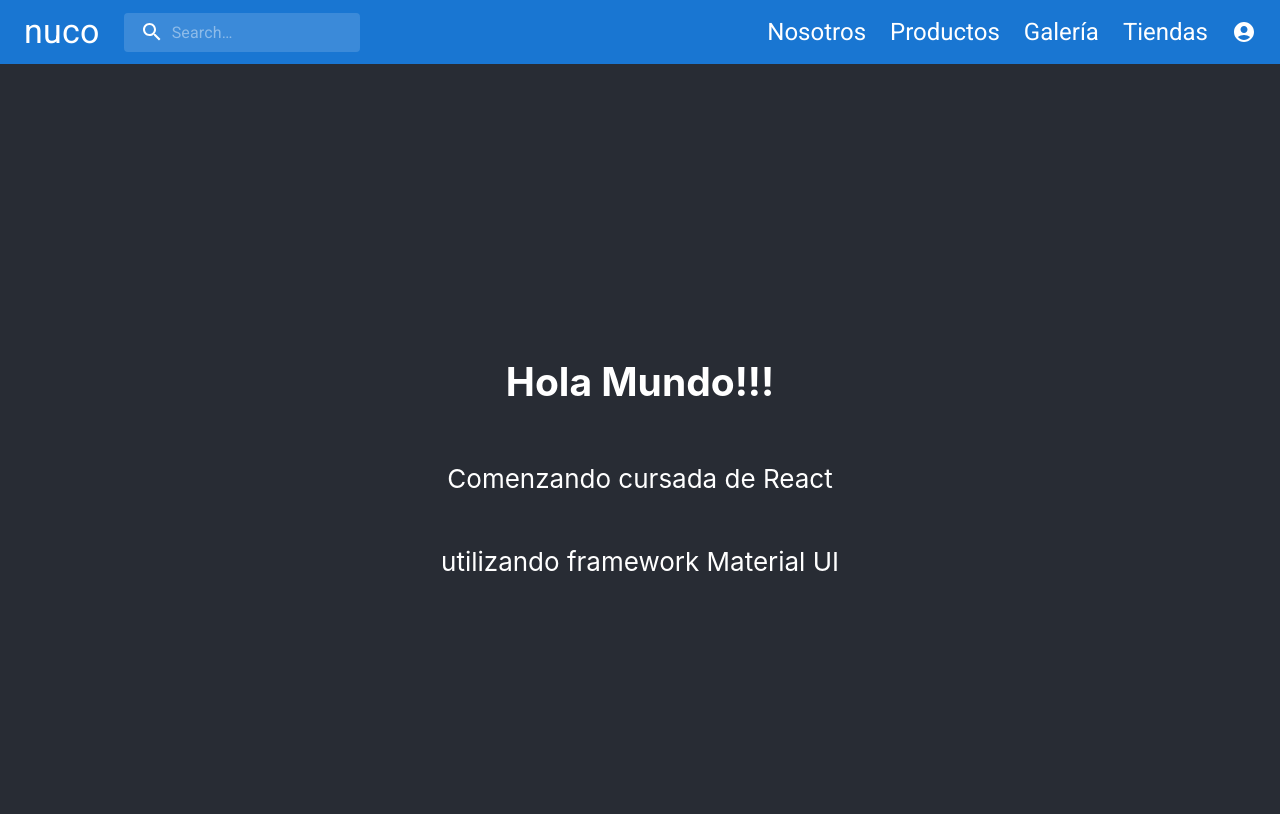
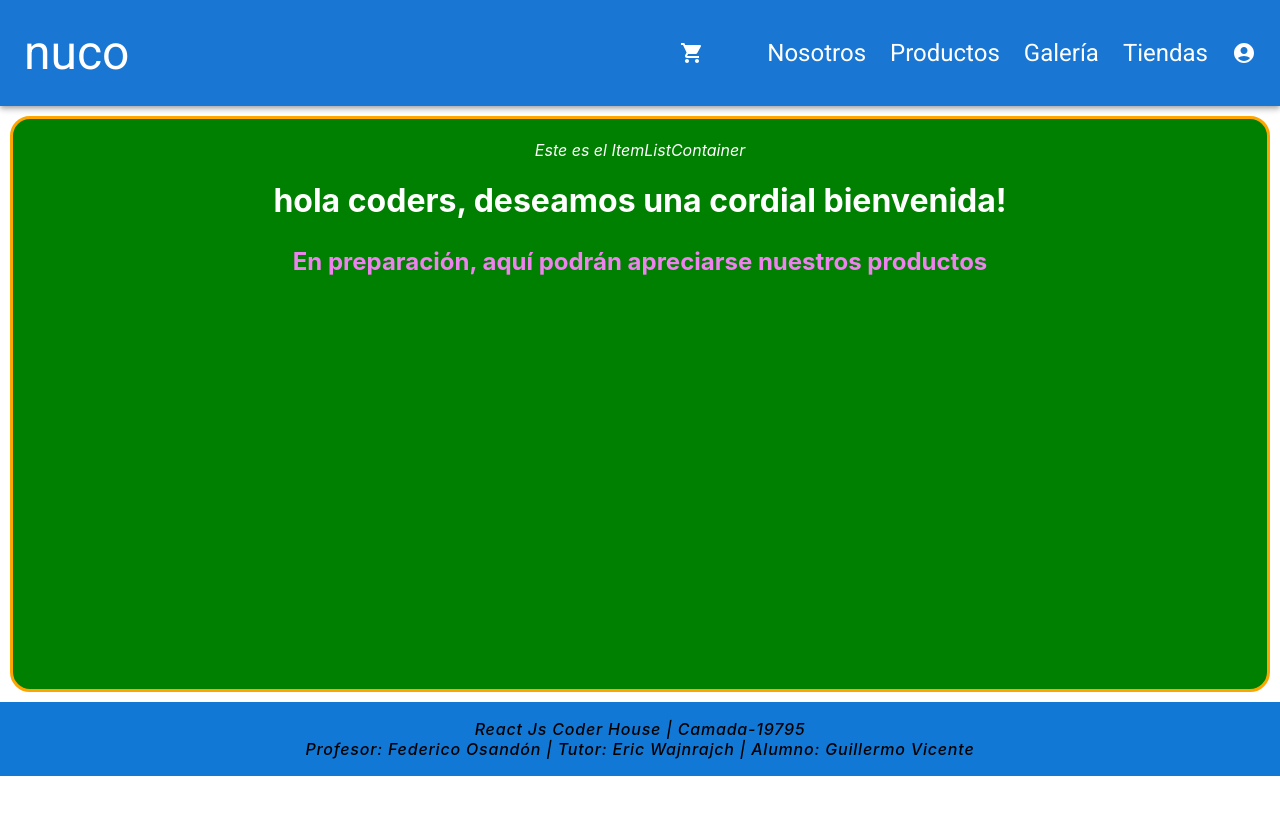
Before and after one commit to guillermovicenteprieto/tiendaNuco-React-GuillermoVicente, a React (Create React App) app: page / in a window 1280 px wide. Shown: the top 814 px of the page. Built offline with nearby package versions, Linux system fonts and the light colour scheme.

Commit message:
delivery challenge 'Create your Landing', CartWidget Component in located Navbar component, and ItemListContainer component with greeting prop with integrated styling

```diff
--- a/public/index.html
+++ b/public/index.html
@@ -31,7 +31,7 @@
     <!-- fuente Roboto, recomendada por Material UI -->
     <link rel="stylesheet" href="https://fonts.googleapis.com/css?family=Roboto:300,400,500,700&display=swap"/>
 
-    <title>React App</title>
+    <title>tienda nuco App</title>
   </head>
   <body>
     <noscript>You need to enable JavaScript to run this app.</noscript>
--- a/src/App.css
+++ b/src/App.css
@@ -1,38 +1,3 @@
 .App {
   text-align: center;
 }
-
-.App-logo {
-  height: 40vmin;
-  pointer-events: none;
-}
-
-@media (prefers-reduced-motion: no-preference) {
-  .App-logo {
-    animation: App-logo-spin infinite 20s linear;
-  }
-}
-
-.App-header {
-  background-color: #282c34;
-  min-height: 100vh;
-  display: flex;
-  flex-direction: column;
-  align-items: center;
-  justify-content: center;
-  font-size: calc(10px + 2vmin);
-  color: white;
-}
-
-.App-link {
-  color: #61dafb;
-}
-
-@keyframes App-logo-spin {
-  from {
-    transform: rotate(0deg);
-  }
-  to {
-    transform: rotate(360deg);
-  }
-}
--- a/src/App.js
+++ b/src/App.js
@@ -1,17 +1,14 @@
-import React from "react";
 import "./App.css";
-
 import NavBar from "./components/NavBar";
+import ItemListContainer from "./components/ItemListContainer/ItemListContainer";
+import Footer from "./components/Footer/Footer";
 
 function App() {
   return (
     <div className="App">
       <NavBar />
-      <header className="App-header">
-        <h2>Hola Mundo!!!</h2>
-        <p>Comenzando cursada de React</p>
-        <p>utilizando framework Material UI</p>
-      </header>
+      <ItemListContainer greeting={'deseamos una cordial bienvenida!'}/>
+      <Footer />
     </div>
   );
 }
--- /dev/null
+++ b/src/components/CartWidget/CartWidget.jsx
@@ -0,0 +1,22 @@
+import MenuItem from '@mui/material/MenuItem';
+import IconButton from '@mui/material/IconButton';
+import Badge from '@mui/material/Badge';
+import ShoppingCartIcon from '@mui/icons-material/ShoppingCart';
+
+const CartWidget = () => {
+    return (
+        <div style={{ margin: 10, padding: 5}}>
+            <MenuItem >
+                <IconButton aria-label="cart"
+                    aria-controls="primary-search-account-menu"
+                    aria-haspopup="true"
+                    color="inherit">
+                    <Badge badgeContent={0} color="success">
+                        <ShoppingCartIcon />
+                    </Badge>
+                </IconButton>
+            </MenuItem>
+        </div>
+    )
+}
+export default CartWidget
--- /dev/null
+++ b/src/components/Footer/Footer.css
@@ -0,0 +1,14 @@
+.footerClass {
+    text-align: center;
+    font-size: 1em;
+    background-color: rgb(18, 120, 214);
+}
+
+.addressClass {
+    padding: 1px;
+    color: #000000;
+    font-size: 1em;
+    font-weight: 500;
+    text-align: center;
+    letter-spacing: .05em;
+}
--- /dev/null
+++ b/src/components/Footer/Footer.jsx
@@ -0,0 +1,16 @@
+import './Footer.css'
+
+const Footer = () => {
+    return (
+        <footer className="footerClass">
+            <address className="addressClass">
+                <p>
+                    React Js Coder House | Camada-19795
+                    <br/>
+                    Profesor: Federico Osandón | Tutor: Eric Wajnrajch | Alumno: Guillermo Vicente
+                </p>
+            </address>
+        </footer>
+    )
+}
+export default Footer
--- /dev/null
+++ b/src/components/ItemListContainer/ItemListContainer.jsx
@@ -0,0 +1,31 @@
+const ItemListContainer = ({ greeting }) => {
+  let user = "coders";
+
+  let stylesTitle = {
+    with: "100%",
+    border: "3px solid orange",
+    padding: "5px",
+    backgroundColor: "green",
+    borderRadius: "20px",
+    color: "white",
+    margin: "10px",
+    minHeight: "70vh",
+  };
+
+  let stylesDescription = {
+    with: "100%",
+    padding: "5px",
+    backgroundColor: "green",
+    color: "violet",
+    margin: "10px",
+  };
+
+  return (
+      <div style={stylesTitle}>
+        <p><i>Este es el ItemListContainer</i></p>
+        <h1>hola {user}, {greeting}</h1>
+        <h2 style={stylesDescription}>En preparación, aquí podrán apreciarse nuestros productos</h2>
+      </div>
+  );
+};
+export default ItemListContainer;
--- a/src/components/NavBar.jsx
+++ b/src/components/NavBar.jsx
@@ -1,59 +1,61 @@
 import * as React from "react";
-import { styled, alpha } from "@mui/material/styles";
+//import { styled, alpha } from "@mui/material/styles";
 import AppBar from "@mui/material/AppBar";
 import Box from "@mui/material/Box";
 import Toolbar from "@mui/material/Toolbar";
 import IconButton from "@mui/material/IconButton";
 import Typography from "@mui/material/Typography";
-import InputBase from "@mui/material/InputBase";
+//import InputBase from "@mui/material/InputBase";
 import Badge from "@mui/material/Badge";
 import MenuItem from "@mui/material/MenuItem";
 import Menu from "@mui/material/Menu";
 //import MenuIcon from "@mui/icons-material/Menu";
-import SearchIcon from "@mui/icons-material/Search";
+//import SearchIcon from "@mui/icons-material/Search";
 import AccountCircle from "@mui/icons-material/AccountCircle";
+//import MailIcon from "@mui/icons-material/Mail";
+//import NotificationsIcon from "@mui/icons-material/Notifications";
 import MoreIcon from "@mui/icons-material/MoreVert";
+import CartWidget from "./CartWidget/CartWidget";
 
+// const Search = styled("div")(({ theme }) => ({
+//   position: "relative",
+//   borderRadius: theme.shape.borderRadius,
+//   backgroundColor: alpha(theme.palette.common.white, 0.15),
+//   "&:hover": {
+//     backgroundColor: alpha(theme.palette.common.white, 0.25),
+//   },
+//   marginRight: theme.spacing(2),
+//   marginLeft: 0,
+//   width: "100%",
+//   [theme.breakpoints.up("sm")]: {
+//     marginLeft: theme.spacing(3),
+//     width: "auto",
+//   },
+// }));
 
-const Search = styled("div")(({ theme }) => ({
-  position: "relative",
-  borderRadius: theme.shape.borderRadius,
-  backgroundColor: alpha(theme.palette.common.white, 0.15),
-  "&:hover": {
-    backgroundColor: alpha(theme.palette.common.white, 0.25),
-  },
-  marginRight: theme.spacing(2),
-  marginLeft: 0,
-  width: "100%",
-  [theme.breakpoints.up("sm")]: {
-    marginLeft: theme.spacing(3),
-    width: "auto",
-  },
-}));
+// const SearchIconWrapper = styled("div")(({ theme }) => ({
+//   padding: theme.spacing(0, 2),
+//   height: "100%",
+//   position: "absolute",
+//   pointerEvents: "none",
+//   display: "flex",
+//   alignItems: "center",
+//   justifyContent: "center",
+// }));
 
-const SearchIconWrapper = styled("div")(({ theme }) => ({
-  padding: theme.spacing(0, 2),
-  height: "100%",
-  position: "absolute",
-  pointerEvents: "none",
-  display: "flex",
-  alignItems: "center",
-  justifyContent: "center",
-}));
-
-const StyledInputBase = styled(InputBase)(({ theme }) => ({
-  color: "inherit",
-  "& .MuiInputBase-input": {
-    padding: theme.spacing(1, 1, 1, 0),
-    // vertical padding + font size from searchIcon
-    paddingLeft: `calc(1em + ${theme.spacing(4)})`,
-    transition: theme.transitions.create("width"),
-    width: "100%",
-    [theme.breakpoints.up("md")]: {
-      width: "20ch",
-    },
-  },
-}));
+// const StyledInputBase = styled(InputBase)(({ theme }) => ({
+//   color: "inherit",
+//   "& .MuiInputBase-input": {
+//     padding: theme.spacing(1, 1, 1, 0),
+//     // vertical padding + font size from searchIcon
+//     paddingLeft: `calc(1em + ${theme.spacing(4)})`,
+//     transition: theme.transitions.create("width"),
+//     width: "100%",
+//     [theme.breakpoints.up("md")]: {
+//       width: "20ch",
+//     },
+//   },
+// }));
 
 export default function NavBar() {
   const [anchorEl, setAnchorEl] = React.useState(null);
@@ -118,8 +120,10 @@ export default function NavBar() {
       open={isMobileMenuOpen}
       onClose={handleMobileMenuClose}
     >
-
-        <MenuItem>
+      <MenuItem>
+        <CartWidget />
+      </MenuItem>
+      <MenuItem>
         <IconButton size="large" color="inherit">
           <Typography variant="h6" color="secondary">
             Nosotros
@@ -169,25 +173,34 @@ export default function NavBar() {
           >
             <MenuIcon />
           </IconButton> */}
+
           <Typography
-            variant="h4"
+            variant="h3"
             noWrap
             component="div"
-            sx={{ display: { xs: "none", sm: "block" } }}
+            sx={{ display: { xs: "block", sm: "block" } }}
           >
             nuco
           </Typography>
-          <Search>
+
+          {/* <Search>
             <SearchIconWrapper>
               <SearchIcon />
             </SearchIconWrapper>
             <StyledInputBase
               placeholder="Search…"
               inputProps={{ "aria-label": "search" }}
+               sx={{ display: { xs: "block", sm: "block" } }}
             />
-          </Search>
+          </Search> */}
           <Box sx={{ flexGrow: 1 }} />
           <Box sx={{ display: { xs: "none", md: "flex" } }}>
+            <IconButton size="large" color="inherit">
+              <Badge>
+                <CartWidget />
+              </Badge>
+            </IconButton>
+
             <IconButton size="large" color="inherit">
               <Typography variant="h5" color="white">
                 Nosotros
```
